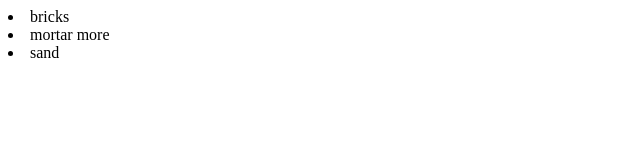
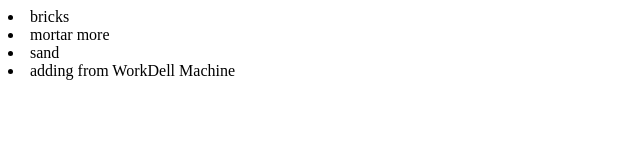
Before and after one commit to niroshann/GitTestRepo, a plain HTML site: page index.html in a window 1280 px wide. Shown: the whole page, without its empty margins (0-640 px from the left). Drawn offline with Linux system fonts and the light colour scheme.

Commit message:
testing from dell work pc

```diff
--- a/index.html
+++ b/index.html
@@ -4,5 +4,6 @@
 		<li>bricks</li>
 		<li>mortar more</li>
 		<li>sand</li>
+		<li>adding from WorkDell Machine</li>
 	</div>
 </body>
```
